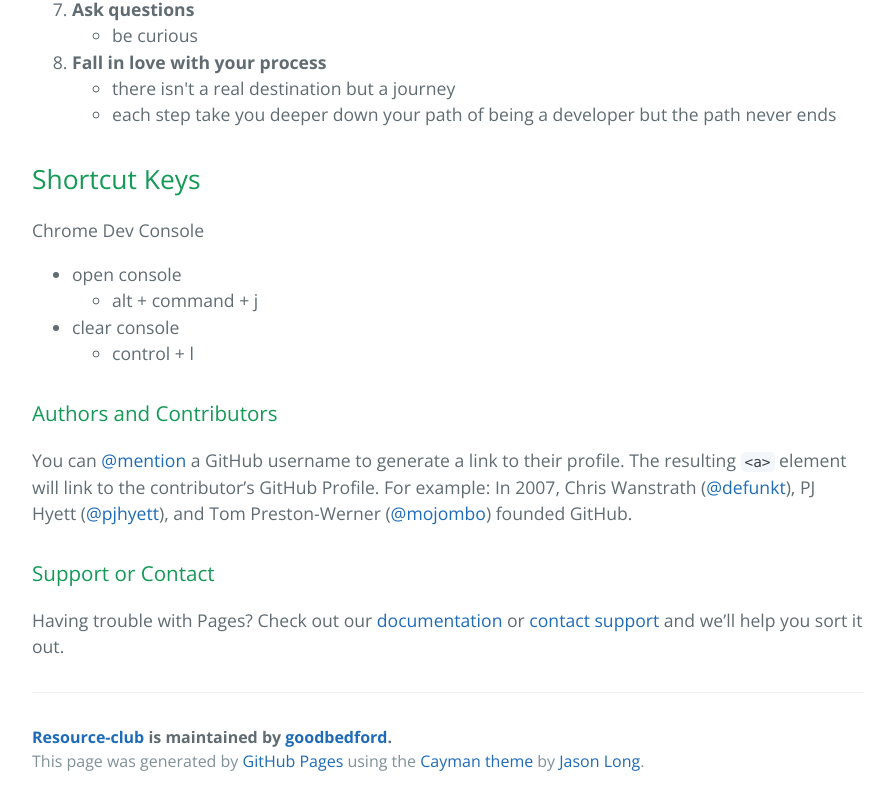
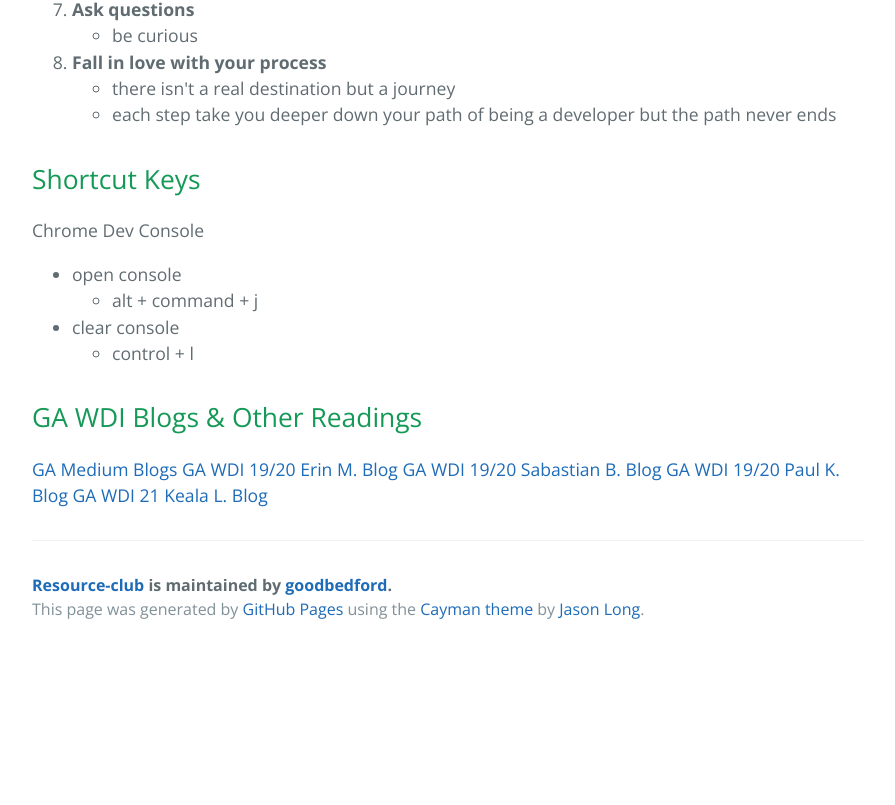
Before and after one commit to goodbedford/resource-club, a plain HTML site: page index.html in a window 1280 px wide. Shown: the part 2036-2841 px from the top of the page, without its empty margins (192-1087 px from the left). After the commit the page ends 2689 px from the top, so only its background shows below. Drawn offline with nearby package versions, Linux system fonts and the light colour scheme.

```diff
--- a/index.html
+++ b/index.html
@@ -163,15 +163,14 @@
 </li>
 </ul>
 
-<h3>
-<a id="authors-and-contributors" class="anchor" href="#authors-and-contributors" aria-hidden="true"><span class="octicon octicon-link"></span></a>Authors and Contributors</h3>
+<h2>
+<a id="ga-wdi-blogs--other-readings" class="anchor" href="#ga-wdi-blogs--other-readings" aria-hidden="true"><span class="octicon octicon-link"></span></a>GA WDI Blogs &amp; Other Readings</h2>
 
-<p>You can <a href="https://github.com/blog/821" class="user-mention">@mention</a> a GitHub username to generate a link to their profile. The resulting <code>&lt;a&gt;</code> element will link to the contributor’s GitHub Profile. For example: In 2007, Chris Wanstrath (<a href="https://github.com/defunkt" class="user-mention">@defunkt</a>), PJ Hyett (<a href="https://github.com/pjhyett" class="user-mention">@pjhyett</a>), and Tom Preston-Werner (<a href="https://github.com/mojombo" class="user-mention">@mojombo</a>) founded GitHub.</p>
-
-<h3>
-<a id="support-or-contact" class="anchor" href="#support-or-contact" aria-hidden="true"><span class="octicon octicon-link"></span></a>Support or Contact</h3>
-
-<p>Having trouble with Pages? Check out our <a href="https://help.github.com/pages">documentation</a> or <a href="https://github.com/contact">contact support</a> and we’ll help you sort it out.</p>
+<p><a href="https://medium.com/@GA_SF_WDI">GA Medium Blogs</a>
+<a href="https://medium.com/@ErinTheRad">GA WDI 19/20 Erin M. Blog</a>
+<a href="https://medium.com/@sswbelser">GA WDI 19/20 Sabastian B. Blog</a>
+<a href="https://medium.com/@paulkim517">GA WDI 19/20 Paul K. Blog</a>
+<a href="https://medium.com/@contactkeala">GA WDI 21 Keala L. Blog</a></p>
 
       <footer class="site-footer">
         <span class="site-footer-owner"><a href="https://github.com/goodbedford/resource-club">Resource-club</a> is maintained by <a href="https://github.com/goodbedford">goodbedford</a>.</span>
```
Also changed, not shown: params.json (+1 -1 lines).
